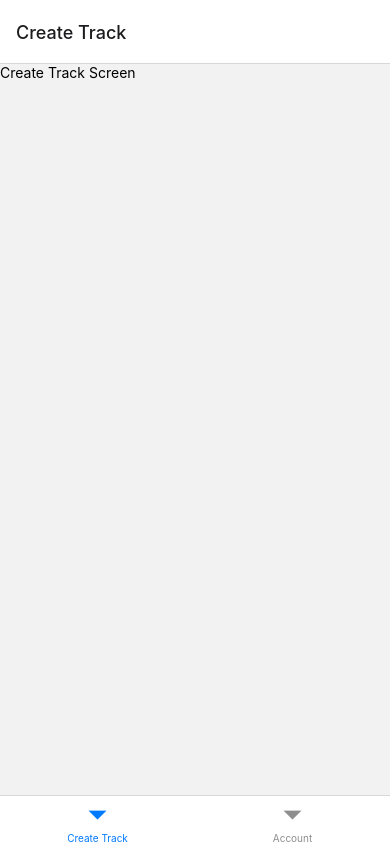
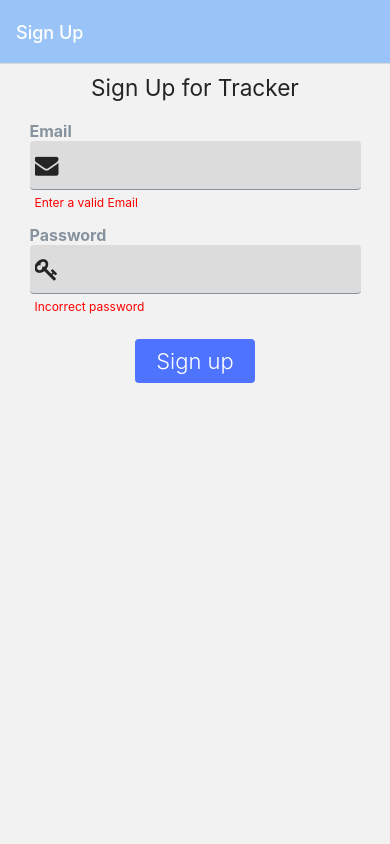
Before and after one commit to Know-Thyself/tracker, a React Native app in the folder client/: screen / in a window 390 px wide. Built offline with nearby package versions, Linux system fonts and the light colour scheme.

Commit message:
tab navigation and form components setup

```diff
--- a/client/App.js
+++ b/client/App.js
@@ -2,57 +2,21 @@ import { NavigationContainer } from '@react-navigation/native'
 import { createNativeStackNavigator } from '@react-navigation/native-stack'
 import AccountScreen from './src/screens/AccountScreen'
 import CreateTrackScreen from './src/screens/CreateTrackScreen'
-import SigninScreen from './src/screens/SigninScreen'
-import SignupScreen from './src/screens/SignupScreen'
+// import SigninScreen from './src/screens/SigninScreen'
+// import SignupScreen from './src/screens/SignupScreen'
+import StackNavigator from './src/navigation/StackNavigator'
 import TrackListScreen from './src/screens/TrackListScreen'
 import TrackDetailScreen from './src/screens/TrackDetailScreen'
-import { createBottomTabNavigator } from '@react-navigation/bottom-tabs'
+// import { createBottomTabNavigator } from '@react-navigation/bottom-tabs'
+import BottomTabNavigator from './src/navigation/TabNavigator'
+import TrackStackNavigator from './src/navigation/TrackStackNavigator'
 
 const Stack = createNativeStackNavigator()
-const Tab = createBottomTabNavigator()
-
-function Home() {
-  return (
-    <Tab.Navigator>
-      <Tab.Screen name='Create Track' component={CreateTrackScreen} />
-      <Tab.Screen name='Account' component={AccountScreen} />
-    </Tab.Navigator>
-  )
-}
 
 export default function App() {
   return (
     <NavigationContainer>
-      <Stack.Navigator
-        screenOptions={{
-          headerStyle: {
-            backgroundColor: '#BEBEBE',
-          },
-          headerTitleStyle: {
-            fontWeight: 'bold',
-          },
-        }}
-      >
-        <Stack.Screen
-          name='Home'
-          component={Home}
-          options={{ headerShown: false }}
-        />
-        <Stack.Screen
-          name='signup'
-          component={SignupScreen}
-          options={{ title: 'Please Sign Up' }}
-        />
-        <Stack.Screen
-          name='Add'
-          component={SigninScreen}
-          options={{ title: 'Please Sign In' }}
-        />
-      </Stack.Navigator>
-      {/* <Tab.Navigator>
-        <Tab.Screen name='Create Track' component={CreateTrackScreen} />
-        <Tab.Screen name='Account' component={AccountScreen} />
-      </Tab.Navigator> */}
+      <StackNavigator />
     </NavigationContainer>
   )
 }
--- a/client/package.json
+++ b/client/package.json
@@ -12,10 +12,13 @@
     "@react-navigation/bottom-tabs": "^6.5.7",
     "@react-navigation/native": "^6.1.6",
     "@react-navigation/native-stack": "^6.9.12",
+    "@rneui/themed": "^4.0.0-rc.7",
     "expo": "~48.0.15",
     "expo-status-bar": "~1.4.4",
     "react": "18.2.0",
     "react-native": "0.71.7",
+    "react-native-elements": "^3.4.3",
+    "react-native-form-component": "^2.6.10",
     "react-native-safe-area-context": "4.5.0",
     "react-native-screens": "~3.20.0"
   },
--- /dev/null
+++ b/client/src/navigation/StackNavigator.js
@@ -0,0 +1,49 @@
+import { createNativeStackNavigator } from '@react-navigation/native-stack'
+import SignupScreen from '../screens/SignupScreen'
+import SigninScreen from '../screens/SigninScreen'
+import BottomTabNavigator from './TabNavigator'
+import { getFocusedRouteNameFromRoute } from '@react-navigation/native'
+
+const Stack = createNativeStackNavigator()
+
+const screenOptionStyle = {
+  headerStyle: {
+    backgroundColor: '#9AC4F8',
+  },
+  headerTintColor: 'white',
+  headerBackTitle: 'Back',
+}
+
+function getHeaderTitle(route) {
+  // If the focused route is not found, we need to assume it's the initial screen
+  // This can happen during if there hasn't been any navigation inside the screen
+  // In our case, it's "Feed" as that's the first screen inside the navigator
+  const routeName = getFocusedRouteNameFromRoute(route) ?? 'Signup'
+
+  switch (routeName) {
+    case 'Tracks':
+      return 'Tracks'
+    case 'Account':
+      return 'Account'
+    case 'Create':
+      return 'Create'
+  }
+}
+
+const StackNavigator = () => {
+  return (
+    <Stack.Navigator screenOptions={screenOptionStyle}>
+      <Stack.Screen name='Sign Up' component={SignupScreen} />
+      <Stack.Screen name='Sign In' component={SigninScreen} />
+      <Stack.Screen
+        name='Tracks List'
+        component={BottomTabNavigator}
+        options={({ route }) => ({
+          headerTitle: getHeaderTitle(route),
+        })}
+      />
+    </Stack.Navigator>
+  )
+}
+
+export default StackNavigator
--- /dev/null
+++ b/client/src/navigation/TabNavigator.js
@@ -0,0 +1,59 @@
+import React from 'react'
+import { createBottomTabNavigator } from '@react-navigation/bottom-tabs'
+import AccountScreen from '../screens/AccountScreen'
+import CreateTrackScreen from '../screens/CreateTrackScreen'
+import TrackStackNavigator from './TrackStackNavigator'
+import { getFocusedRouteNameFromRoute } from '@react-navigation/native'
+
+const Tab = createBottomTabNavigator()
+
+const screenOptionStyle = {
+  headerStyle: {
+    backgroundColor: '#9AC4F8',
+  },
+  headerTintColor: 'white',
+  headerBackTitle: 'Back',
+}
+
+function getHeaderTitle(route) {
+  // If the focused route is not found, we need to assume it's the initial screen
+  // This can happen during if there hasn't been any navigation inside the screen
+  // In our case, it's "Feed" as that's the first screen inside the navigator
+  const routeName = getFocusedRouteNameFromRoute(route) ?? 'Signup'
+
+  switch (routeName) {
+    case 'list':
+      return 'List'
+    case 'detail':
+      return 'Detail'
+  }
+}
+
+const BottomTabNavigator = () => {
+  return (
+    <Tab.Navigator screenOptions={(screenOptionStyle, { headerShown: false })}>
+      <Tab.Screen
+        name='Track Detail'
+        component={TrackStackNavigator}
+        options={
+          (({ route }) => ({
+            headerTitle: getHeaderTitle(route),
+          }),
+          { tabBarLabel: 'Tracks' })
+        }
+      />
+      <Tab.Screen
+        name='Account'
+        component={AccountScreen}
+        options={{ tabBarLabel: 'Account' }}
+      />
+      <Tab.Screen
+        name='Create'
+        component={CreateTrackScreen}
+        options={{ tabBarLabel: 'Create' }}
+      />
+    </Tab.Navigator>
+  )
+}
+
+export default BottomTabNavigator
--- /dev/null
+++ b/client/src/navigation/TrackStackNavigator.js
@@ -0,0 +1,19 @@
+import { createNativeStackNavigator } from '@react-navigation/native-stack'
+import TrackListScreen from '../screens/TrackListScreen'
+import TrackDetailScreen from '../screens/TrackDetailScreen'
+
+const Stack = createNativeStackNavigator()
+
+const TrackStackNavigator = () => {
+  return (
+    <Stack.Navigator
+      initialRouteName='list'
+      screenOptions={{ headerShown: false }}
+    >
+      <Stack.Screen name='list' component={TrackListScreen} />
+      <Stack.Screen name='detail' component={TrackDetailScreen} />
+    </Stack.Navigator>
+  )
+}
+
+export default TrackStackNavigator
--- a/client/src/screens/SigninScreen.js
+++ b/client/src/screens/SigninScreen.js
@@ -1,13 +1,63 @@
-import { View, Text, StyleSheet } from 'react-native'
+import React, { useState } from 'react'
+import { View, Text, StyleSheet, Button } from 'react-native'
+import { Form, FormItem } from 'react-native-form-component'
 
-const SigninScreen = () => {
+const SigninScreen = ({ navigation }) => {
+  const [email, setEmail] = useState('')
+  const [password, setPassword] = useState('')
+  const inputRef = React.createRef()
+
   return (
-    <View>
-      <Text>Sign In Screen</Text>
+    <View style={styles.formContainer}>
+      <Form
+        buttonText={'Sign In'}
+        buttonStyle={styles.buttonStyle}
+        buttonTextStyle={styles.buttonTextStyle}
+        onButtonPress={() => navigation.navigate('Sign Up')}
+      >
+        <FormItem
+          label='Email'
+          isRequired
+          value={email}
+          onChangeText={email => setEmail(email)}
+          ref={inputRef}
+          asterik
+        />
+        <FormItem
+          label='Password'
+          isRequired
+          value={password}
+          onChangeText={password => setPassword(password)}
+          ref={inputRef}
+          asterik
+        />
+      </Form>
+      <Button
+        title='Go to main page'
+        onPress={() => navigation.navigate('Tracks List', { screen: 'list' })}
+      />
     </View>
   )
 }
 
-const styles = StyleSheet.create({})
+const styles = StyleSheet.create({
+  formContainer: {
+    width: '70%',
+    alignSelf: 'center',
+    marginTop: 20,
+  },
+  header: {
+    fontSize: 22,
+  },
+  buttonStyle: {
+    width: 120,
+    alignSelf: 'center',
+    backgroundColor: 'rgba(78, 116, 289, 1)',
+  },
+  buttonTextStyle: {
+    fontSize: 18,
+    fontWeight: '600',
+  },
+})
 
 export default SigninScreen
--- a/client/src/screens/SignupScreen.js
+++ b/client/src/screens/SignupScreen.js
@@ -1,13 +1,81 @@
-import { View, Text, StyleSheet } from 'react-native'
+import { View, StyleSheet } from 'react-native'
+import { Text, Input, Button } from '@rneui/themed'
+import { useState } from 'react'
 
-const SignupScreen = () => {
+const SignupScreen = ({ navigation }) => {
+  const [email, setEmail] = useState('')
+  const [password, setPassword] = useState('')
   return (
-    <View>
-      <Text>Signup Screen</Text>
+    <View style={styles.formContainer}>
+      <Text style={styles.header} h4>
+        Sign Up for Tracker
+      </Text>
+      <Input
+        label='Email'
+        value={email}
+        onChangeText={setEmail}
+        autoCapitalixe='none'
+        autoCorrect={false}
+        inputContainerStyle={styles.inputStyle}
+        inputStyle={styles.inputTextStyle}
+        errorStyle={{ color: 'red' }}
+        errorMessage='Enter a valid Email'
+        leftIcon={{ type: 'font-awesome', name: 'envelope' }}
+      />
+      <Input
+        label='Password'
+        value={password}
+        onChangeText={setPassword}
+        autoCapitalixe='none'
+        autoCorrect={false}
+        inputContainerStyle={styles.inputStyle}
+        inputStyle={styles.inputTextStyle}
+        leftIcon={{ type: 'font-awesome', name: 'key' }}
+        secureTextEntry={true}
+        errorStyle={{ color: 'red' }}
+        errorMessage='Incorrect password'
+      />
+      <Button
+        // size='md'
+        title='Sign up'
+        onPress={() => navigation.navigate('Sign In')}
+        buttonStyle={{
+          backgroundColor: 'rgba(78, 116, 289, 1)',
+          borderRadius: 4,
+        }}
+        titleStyle={{
+          color: 'white',
+          fontSize: 22,
+          fontWeight: '300',
+        }}
+        containerStyle={{
+          width: 120,
+          marginVertical: 10,
+          alignSelf: 'center',
+        }}
+      />
     </View>
   )
 }
 
-const styles = StyleSheet.create({})
+const styles = StyleSheet.create({
+  formContainer: {
+    width: '90%',
+    alignSelf: 'center',
+    gap: 10,
+  },
+  header: {
+    textAlign: 'center',
+    marginVertical: 10,
+  },
+  inputStyle: {
+    backgroundColor: '#DCDCDC',
+    borderRadius: 4,
+    paddingLeft: 5,
+  },
+  inputTextStyle: {
+    fontSize: 20,
+  },
+})
 
 export default SignupScreen
--- a/client/src/screens/TrackDetailScreen.js
+++ b/client/src/screens/TrackDetailScreen.js
@@ -1,9 +1,13 @@
-import { View, Text, StyleSheet } from 'react-native'
+import { View, Text, StyleSheet, Button } from 'react-native'
 
-const TrackDetailScreen = () => {
+const TrackDetailScreen = ({ navigation }) => {
   return (
     <View>
       <Text>Track Detail Screen</Text>
+      <Button
+        title='Go to Track List'
+        onPress={() => navigation.navigate('list')}
+      />
     </View>
   )
 }
--- a/client/src/screens/TrackListScreen.js
+++ b/client/src/screens/TrackListScreen.js
@@ -1,9 +1,13 @@
-import { View, Text, StyleSheet } from 'react-native'
+import { View, Text, StyleSheet, Button } from 'react-native'
 
-const TrackListScreen = () => {
+const TrackListScreen = ({ navigation }) => {
   return (
     <View>
       <Text>Track List Screen</Text>
+      <Button
+        title='View Details'
+        onPress={() => navigation.navigate('detail')}
+      />
     </View>
   )
 }
```
Also changed, not shown: 1 other file (tests, documents, lock files or other folders).
